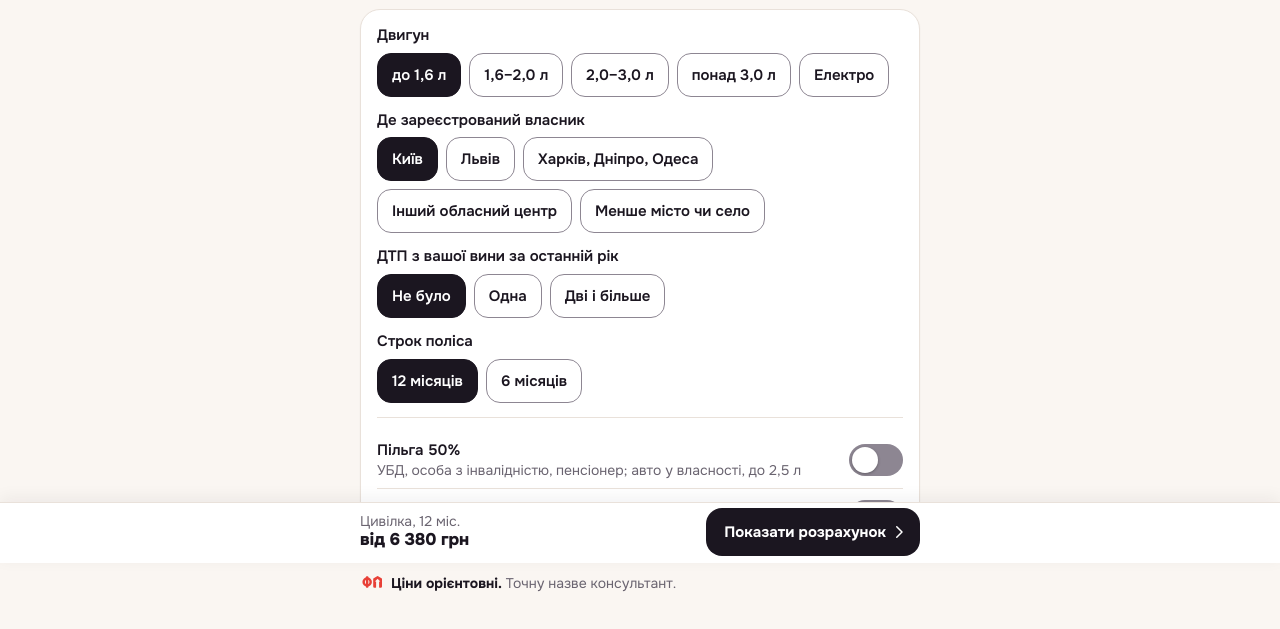
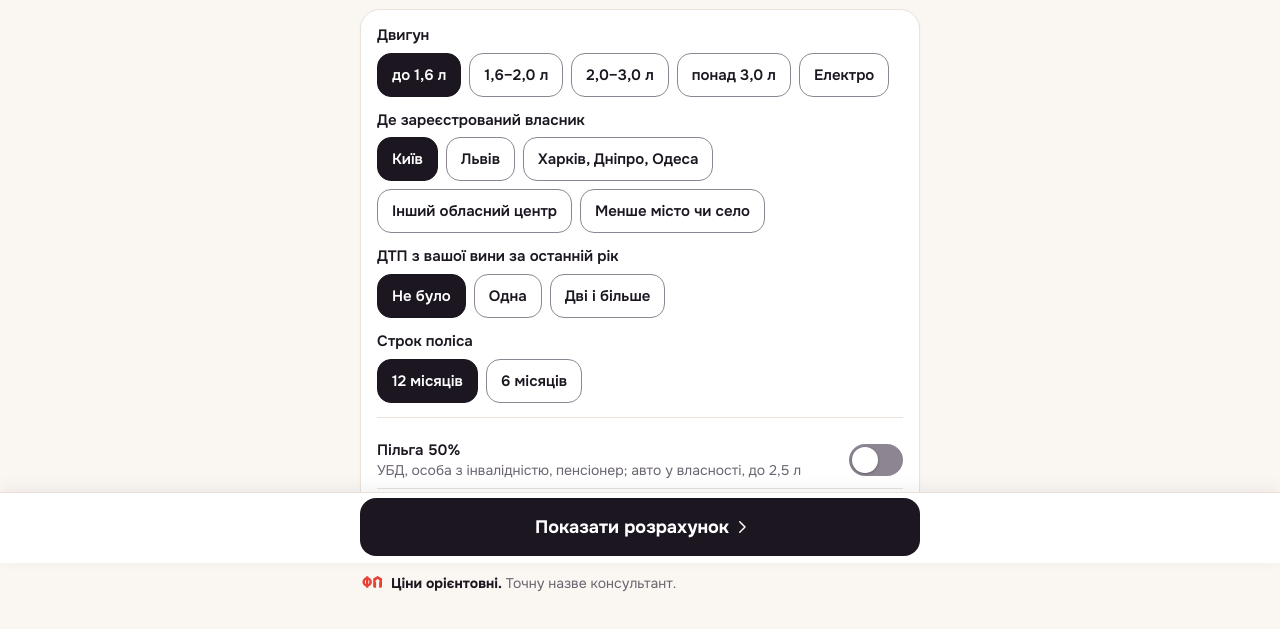
Before and after one commit to alexanderskotsen/pensionplan-app, a plain HTML site: page insure.html in a window 1280 px wide. Shown: the part 237-866 px from the top of the page. Drawn offline with Linux system fonts and the light colour scheme; no server answers.

Commit message:
Цивілка й медстраховка: без цифри на формі, лічильники кроків
Co-Authored-By: Claude Opus 5.5 <noreply@anthropic.com>
Claude-Session: https://claude.ai/code/session_018cGL8AnBf5PUWaKuLnwv8T

```diff
--- a/insure.html
+++ b/insure.html
@@ -7,7 +7,7 @@
 <link rel="preload" href="fonts/onest-cyrillic-wght-normal.woff2" as="font" type="font/woff2" crossorigin>
 <link rel="preload" href="fonts/onest-latin-wght-normal.woff2" as="font" type="font/woff2" crossorigin>
 <script src="https://telegram.org/js/telegram-web-app.js"></script>
-<link rel="stylesheet" href="ui.css?v=8">
+<link rel="stylesheet" href="ui.css?v=9">
 <script src="bridge.js?v=4"></script>
 <script src="ui.js?v=8"></script>
 <style>
@@ -24,7 +24,7 @@
 .rng .split-l span:last-child b{color:#fff}
 </style>
 </head>
-<body data-view="form">
+<body class="no-sum" data-view="form">
 <nav class="nav"><div class="nav-in"><button type="button" onclick="navGo('save.html')">Накопичити</button><button type="button" onclick="navGo('index.html')">Пенсія</button><button type="button" onclick="navGo('index.html','child')">Дитині</button><button type="button" class="on" onclick="navGo('insure.html')">Захист</button><!-- Гра схована 14.11.2026 --></div></nav>
 
 <div class="wrap">
@@ -249,12 +249,15 @@
     ['aHero', 'aMore'].forEach(id => $(id).hidden = S.tab !== 'auto'); ['mHero', 'mMore'].forEach(id => $(id).hidden = S.tab !== 'med');
   }
   function show(v){
+    if (v === 'res' && window.trackOpen) trackOpen('res_' + S.tab);
     S.view = v; S._enter = v === 'res';
     UI.setView(v, () => show('form'));
     render(); S._enter = false; scrollTo(0, 0);
     if (v === 'res') UI.enter($('vRes'));
   }
   $('toRes').onclick = $('dockSum').onclick = () => show('res');
+  const moved = () => window.trackOpen && trackOpen('move_' + S.tab);
+  ['auto', 'med'].forEach(id => { const f = $(id); f.addEventListener('input', moved); f.addEventListener('click', e => { if (e.target.closest('button')) moved(); }); });
   $('back').onclick = () => show('form');
 
   function chips(id, key, num){ $(id).querySelectorAll('button').forEach(b => b.onclick = () => {
```
